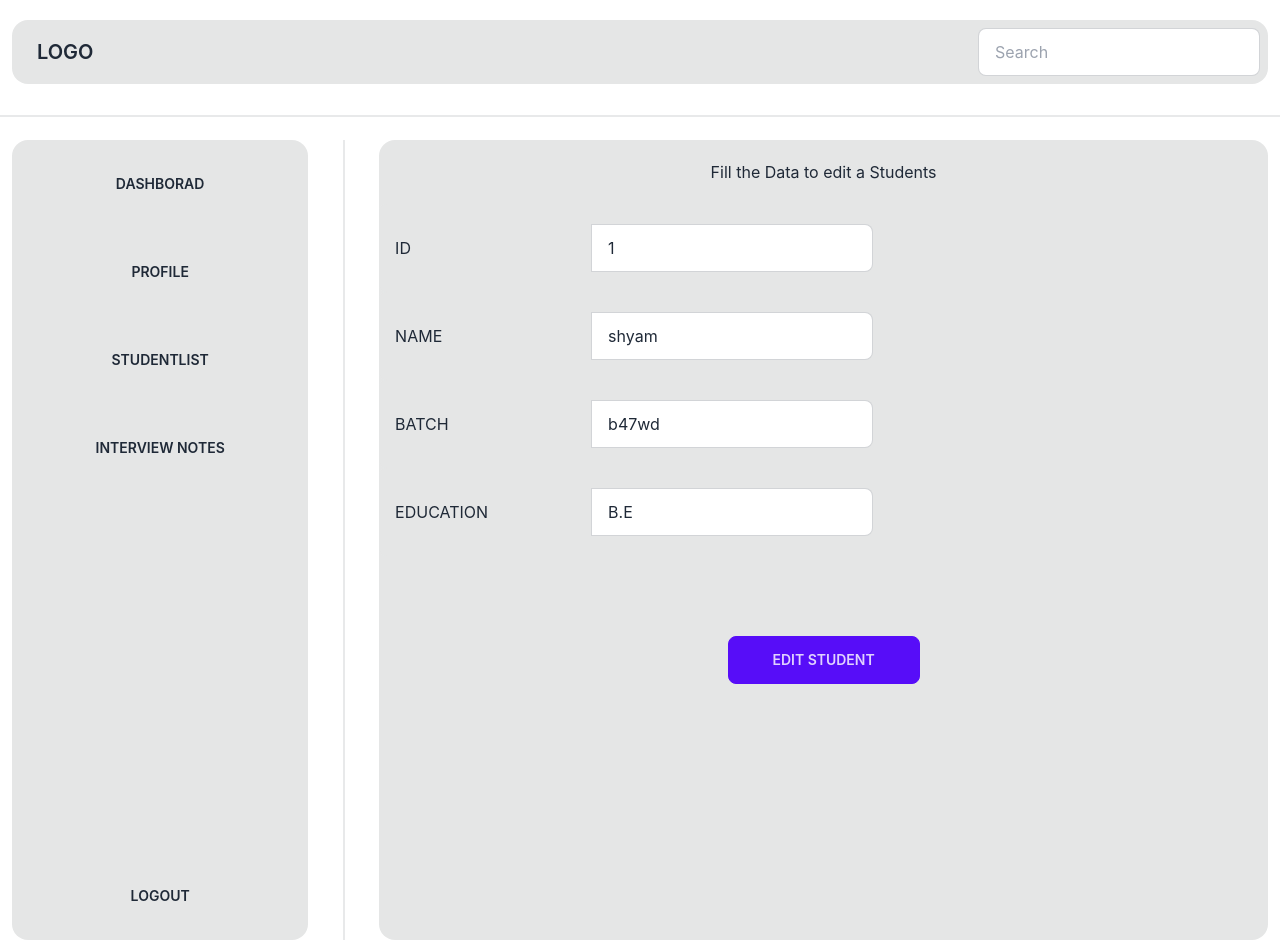
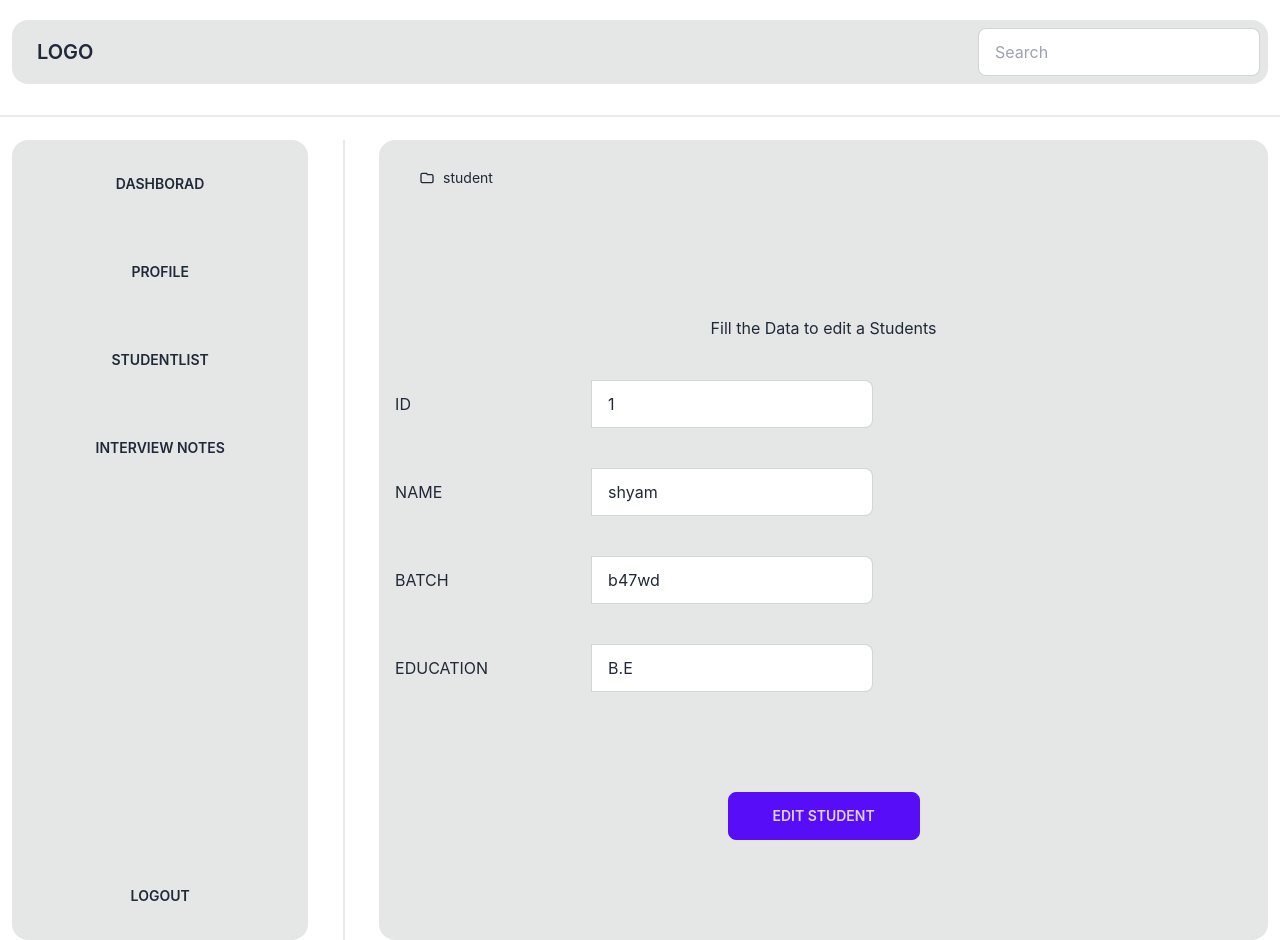
Before and after one commit to Shyam2397/my-app, a React (Create React App) app: page /EditStudents/1 in a window 1280 px wide. Built offline with nearby package versions, Linux system fonts and the light colour scheme.

Commit message:
crumbar functionality add

```diff
--- a/src/App.js
+++ b/src/App.js
@@ -33,6 +33,14 @@
     }
   ]
 
+  const pages = [
+    {
+      name: "student",
+      path: "/student/all"
+    }
+  ]
+
+  const [crumState,setCrumState]  = useState(pages)
   const [Data, setData] = useState(StudentData)
   return (
     <div className="App">
@@ -52,6 +60,8 @@
             <EditStudents
               StudentData={Data}
               setData={setData}
+              crumState={crumState}
+              setCrumState={setCrumState}
             />
           }
         />
@@ -59,6 +69,8 @@
         <Route path="/student/all" element=
           {
             <StudentList
+              crumState={crumState}
+              setCrumState={setCrumState}
               StudentData={Data}
               setData={setData}
             />
--- /dev/null
+++ b/src/components/CrumBar.js
@@ -0,0 +1,22 @@
+import { Link } from "react-router-dom";
+
+export default function CrumBar({ crumState }) {
+    return (
+        <div className="text-sm breadcrumbs mx-10 mt-5">
+            <ul>
+                {crumState &&
+                    (crumState?.map((data, idx) => (
+                        <li key={idx}>
+                            <Link to={data.path}>
+                                <svg xmlns="http://www.w3.org/2000/svg" fill="none" viewBox="0 0 24 24" className="w-4 h-4 mr-2 stroke-current"><path strokeLinecap="round" strokeLinejoin="round" strokeWidth="2" d="M3 7v10a2 2 0 002 2h14a2 2 0 002-2V9a2 2 0 00-2-2h-6l-2-2H5a2 2 0 00-2 2z"></path></svg>
+                                {data.name}
+                            </Link>
+                        </li>
+                        ))
+                    )}
+
+
+            </ul>
+        </div>
+    )
+}
--- a/src/components/EditStudents.js
+++ b/src/components/EditStudents.js
@@ -1,9 +1,10 @@
 import { useEffect, useState } from "react";
 import BasePage from "../basepage/basepage";
 import { useNavigate, useParams } from "react-router-dom";
+import CrumBar from "./CrumBar";
 
 
-export default function EditStudents({ StudentData, setData }) {
+export default function EditStudents({ StudentData, setData,crumState,setCrumState }) {
 
     const navigate = useNavigate()
 
@@ -42,6 +43,10 @@
 
     return (
         <BasePage>
+        <CrumBar
+            crumState={crumState}
+            setCrumState={setCrumState}
+        />
             <div className="form-control text-center items-center">
                 <h1 className="m-5">Fill the Data to edit a Students</h1>
                 <label className="input-group">
--- a/src/components/StudentCard.js
+++ b/src/components/StudentCard.js
@@ -1,13 +1,26 @@
 import { useNavigate } from "react-router-dom"
 
 
-function StudentCard({student,StudentData,setData}) {
+function StudentCard({student,StudentData,setData,crumState,setCrumState}) {
 
   const navigate = useNavigate()
 
   const removeStud = (id)=>{
-     const newStudData = StudentData.filter((stud,ind)=>stud.id != id)
-     setData(newStudData)
+
+    let response = window.confirm("Are you sure want to delete?");
+    if(response){
+        const newStudData = StudentData.filter((stud,ind)=>stud.id != id)
+        setData(newStudData)
+    }
+
+  }
+  const handleEdit =(id)=>{
+    const newCrum = {
+        name:"EditStudents",
+        path: `/EditStudents/${id}`
+    }
+    setCrumState([...crumState,newCrum])
+    navigate(`/EditStudents/${id}`)
   }
   return (
     <div>
@@ -18,7 +31,7 @@
                 <p className="text-left">{student.education}</p>
                 <div className="card-actions justify-end">
                     <button className="btn bg-red-800 text-white mt-3"
-                    onClick={()=>navigate(`/EditStudents/${student.id}`)}
+                    onClick={()=>handleEdit(student.id)}
                     >edit</button>
 
                 </div>
--- a/src/pages/studentlist.js
+++ b/src/pages/studentlist.js
@@ -1,15 +1,22 @@
 import BasePage from "../basepage/basepage";
+import CrumBar from "../components/CrumBar";
 import StudentCard from "../components/StudentCard";
 
-export default function StudentList({StudentData,setData}){
+export default function StudentList({StudentData,setData,crumState,setCrumState}){
     return(
         <BasePage>
+        <CrumBar
+            crumState={crumState}
+            setCrumState={setCrumState}
+        />
             {StudentData.map((stud,ind)=>(
                 <StudentCard
                     student={stud}
                     StudentData={StudentData}
                     setData={setData}
                     key={stud.id}
+                    crumState={crumState}
+                    setCrumState={setCrumState}
                 />
             ))}
         </BasePage>
```
